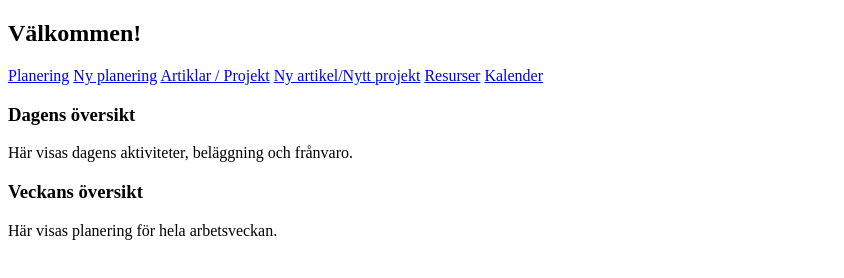
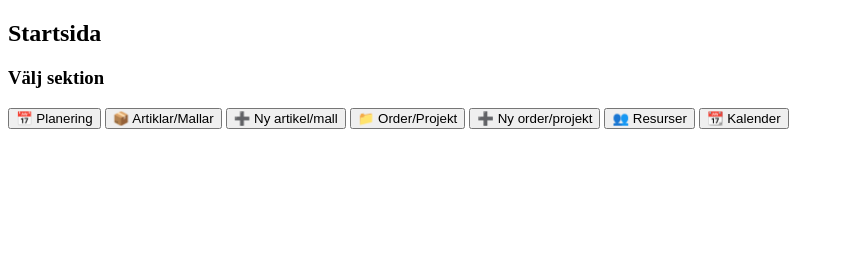
Before and after one commit to jeanettelandgren-ux/Planeringsverktyg, a plain HTML site: page index.html in a window 1280 px wide. Shown: the whole page, without its empty margins (0-844 px from the left). Drawn offline with Linux system fonts and the light colour scheme.

Commit message:
Update index.html

```diff
--- a/index.html
+++ b/index.html
@@ -2,32 +2,26 @@
 <html lang="sv">
 <head>
   <meta charset="UTF-8">
-  <title>Startsida</title>
+  <title>Produktionsplanering</title>
   <link rel="stylesheet" href="style.css">
 </head>
 <body>
   <div class="container">
-    <!-- Vänsterspalt -->
     <aside class="sidebar">
-      <h2 id="greeting">Välkommen!</h2>
-
-      <a href="planering.html" class="menu-button">Planering</a>
-      <a href="ny-planering.html" class="menu-button">Ny planering</a>
-      <a href="artiklar.html" class="menu-button">Artiklar / Projekt</a>
-      <a href="ny-artikel.html" class="menu-button">Ny artikel/Nytt projekt</a>
-      <a href="resurser.html" class="menu-button">Resurser</a>
-      <a href="kalender.html" class="menu-button">Kalender</a>
+      <h2>Startsida</h2>
     </aside>
 
-    <!-- Högersida -->
     <main class="main-content">
-      <div class="content-box" id="dayOverview">
-        <h3>Dagens översikt</h3>
-        <p>Här visas dagens aktiviteter, beläggning och frånvaro.</p>
-      </div>
-      <div class="content-box" id="weekOverview">
-        <h3>Veckans översikt</h3>
-        <p>Här visas planering för hela arbetsveckan.</p>
+      <div class="content-box">
+        <h3>Välj sektion</h3>
+
+        <button id="menu-planering" class="menu-button">📅 Planering</button>
+        <button id="menu-artiklar" class="menu-button">📦 Artiklar/Mallar</button>
+        <button id="menu-ny-artikel" class="menu-button">➕ Ny artikel/mall</button>
+        <button id="menu-order" class="menu-button">📁 Order/Projekt</button>
+        <button id="menu-ny-order" class="menu-button">➕ Ny order/projekt</button>
+        <button id="menu-resurser" class="menu-button">👥 Resurser</button>
+        <button id="menu-kalender" class="menu-button">📆 Kalender</button>
       </div>
     </main>
   </div>
```
